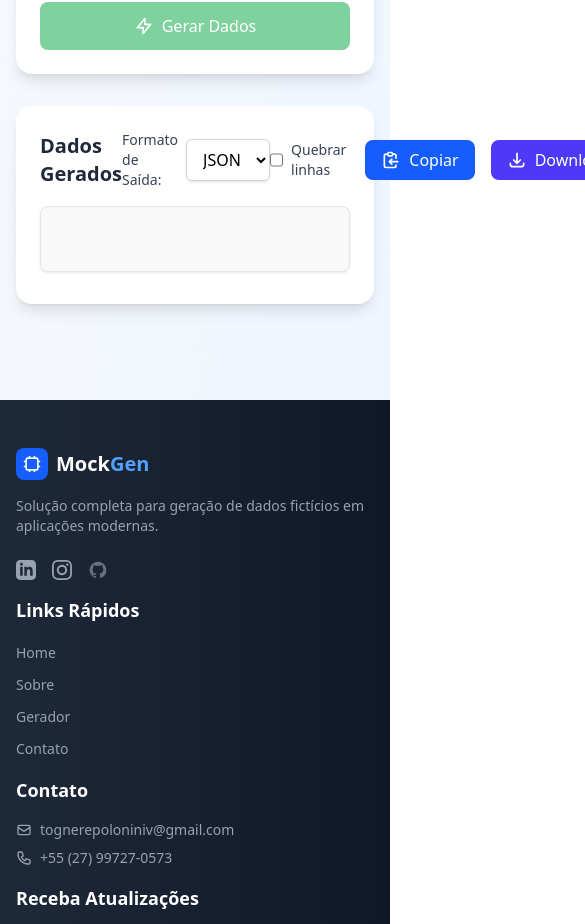
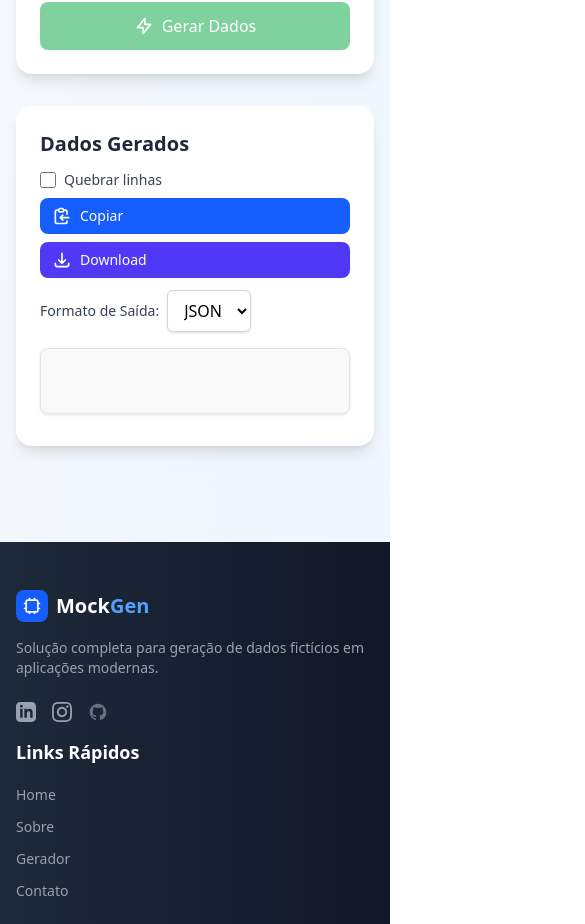
Before and after one commit to Prog-Vinsu/MockGen, a Nuxt app in the folder frontend/: page /gerador in a window 390 px wide. Shown: the part 1096-2020 px from the top of the page, 585 px wide, since content can reach past the window. Built offline with nearby package versions, Linux system fonts and the light colour scheme.

Commit message:
:bug: fix: mobile responsivity on generator

```diff
--- a/frontend/components/JsonMockGenerator.vue
+++ b/frontend/components/JsonMockGenerator.vue
@@ -180,11 +180,25 @@
       <!-- Saída do JSON -->
       <!-- Saída do JSON -->
       <div v-if="mockData" class="w-full bg-white p-6 rounded-2xl shadow-lg">
-        <div class="flex justify-between items-center mb-4">
+        <div
+          class="flex flex-col gap-3 sm:flex-row sm:justify-between sm:items-center mb-4"
+        >
           <h2 class="text-xl font-semibold text-gray-800">Dados Gerados</h2>
-          <OutputFormatSelector @format-change="handleFormatChange" />
-          <div class="flex items-center gap-4">
-            <div class="flex items-center gap-2">
+
+          <div
+            class="flex flex-col-reverse gap-3 sm:flex-row sm:items-center sm:gap-2 w-full sm:w-auto"
+          >
+            <!-- Mover o seletor para antes dos botões em mobile -->
+            <OutputFormatSelector
+              class="w-full sm:w-auto"
+              @format-change="handleFormatChange"
+            />
+
+            <div
+              class="flex flex-col sm:flex-row items-center gap-2 w-full sm:w-auto"
+            >
+              <!-- Checkbox em linha própria em mobile -->
+              <div class="flex items-center gap-2 w-full sm:w-auto">
                 <input
                   id="lineWrapCheckbox"
                   v-model="lineWrap"
@@ -198,8 +212,11 @@
                   Quebrar linhas
                 </label>
               </div>
+
+              <!-- Botões em coluna para mobile -->
+              <div class="flex flex-col sm:flex-row gap-2 w-full sm:w-auto">
                 <button
-              class="bg-blue-600 hover:bg-blue-700 text-white px-4 py-2 rounded-lg font-medium transition-all duration-200 transform hover:scale-105 active:scale-95 flex items-center gap-2"
+                  class="w-full sm:w-auto bg-blue-600 hover:bg-blue-700 text-white px-3 py-2 sm:px-4 rounded-lg font-medium transition-all duration-200 transform hover:scale-105 active:scale-95 flex items-center gap-2 text-sm sm:text-base"
                   @click="copyToClipboard"
                 >
                   <svg
@@ -221,7 +238,7 @@
 
                 <button
                   :disabled="!mockData"
-              class="bg-indigo-600 hover:bg-indigo-700 text-white px-4 py-2 rounded-lg font-medium transition-all duration-200 transform hover:scale-105 active:scale-95 disabled:opacity-50 disabled:cursor-not-allowed disabled:transform-none flex items-center gap-2"
+                  class="w-full sm:w-auto bg-indigo-600 hover:bg-indigo-700 text-white px-3 py-2 sm:px-4 rounded-lg font-medium transition-all duration-200 transform hover:scale-105 active:scale-95 disabled:opacity-50 disabled:cursor-not-allowed disabled:transform-none flex items-center gap-2 text-sm sm:text-base"
                   @click="downloadJsonFile"
                 >
                   <svg
@@ -240,6 +257,8 @@
                   </svg>
                   Download
                 </button>
+              </div>
+            </div>
           </div>
         </div>
 
```
Lines whose indentation alone changed are shown as unchanged.
